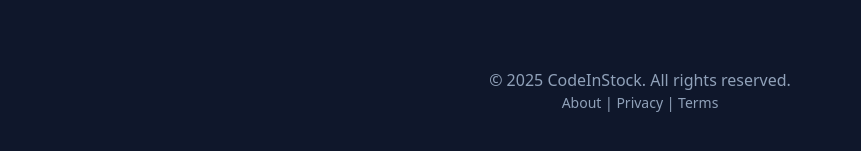
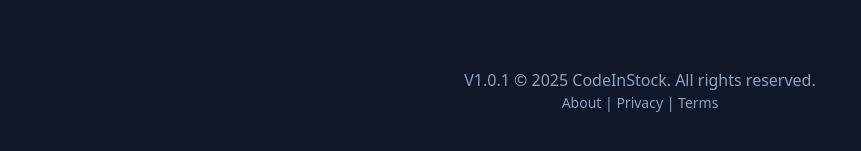
Before and after one commit to sudeepdeep/utilities, a React (Vite) app: page / in a window 1280 px wide. Shown: the part 4383-4534 px from the top of the page, without its empty margins (0-861 px from the left). Built offline with nearby package versions, Linux system fonts and the light colour scheme.

Commit message:
version added

```diff
--- a/src/components/LandingPage.tsx
+++ b/src/components/LandingPage.tsx
@@ -389,7 +389,7 @@ console.log(grouped);`}</code>
           </div>
           <div className="border-t border-slate-800 mt-8 pt-8 text-center">
             <p className="text-slate-400">
-              © 2025 CodeInStock. All rights reserved.
+              V1.0.1 © 2025 CodeInStock. All rights reserved.
             </p>
 
             <p className="text-slate-400 text-[14px]">
```
Also changed, not shown: 1 other file (tests, documents, lock files or other folders).
